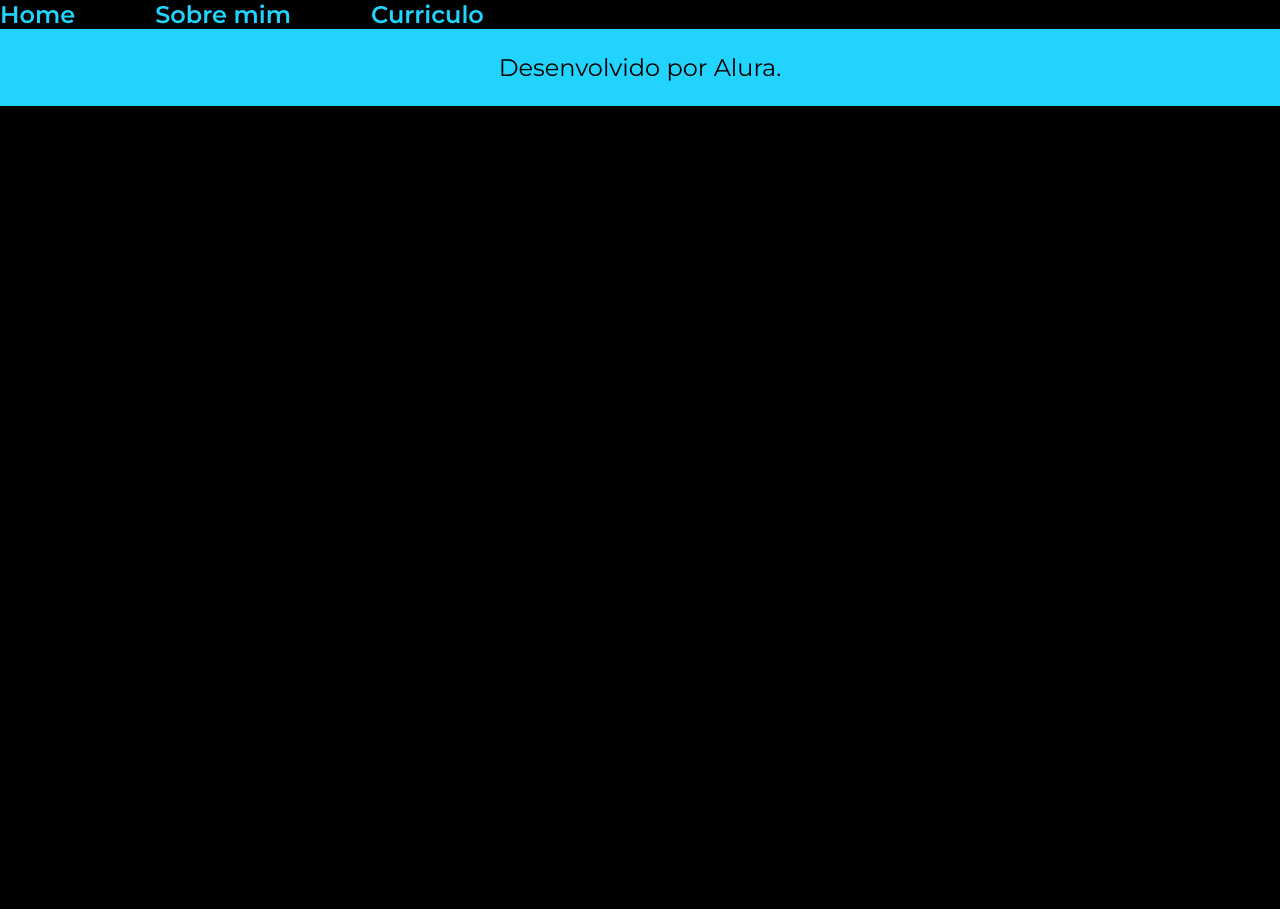
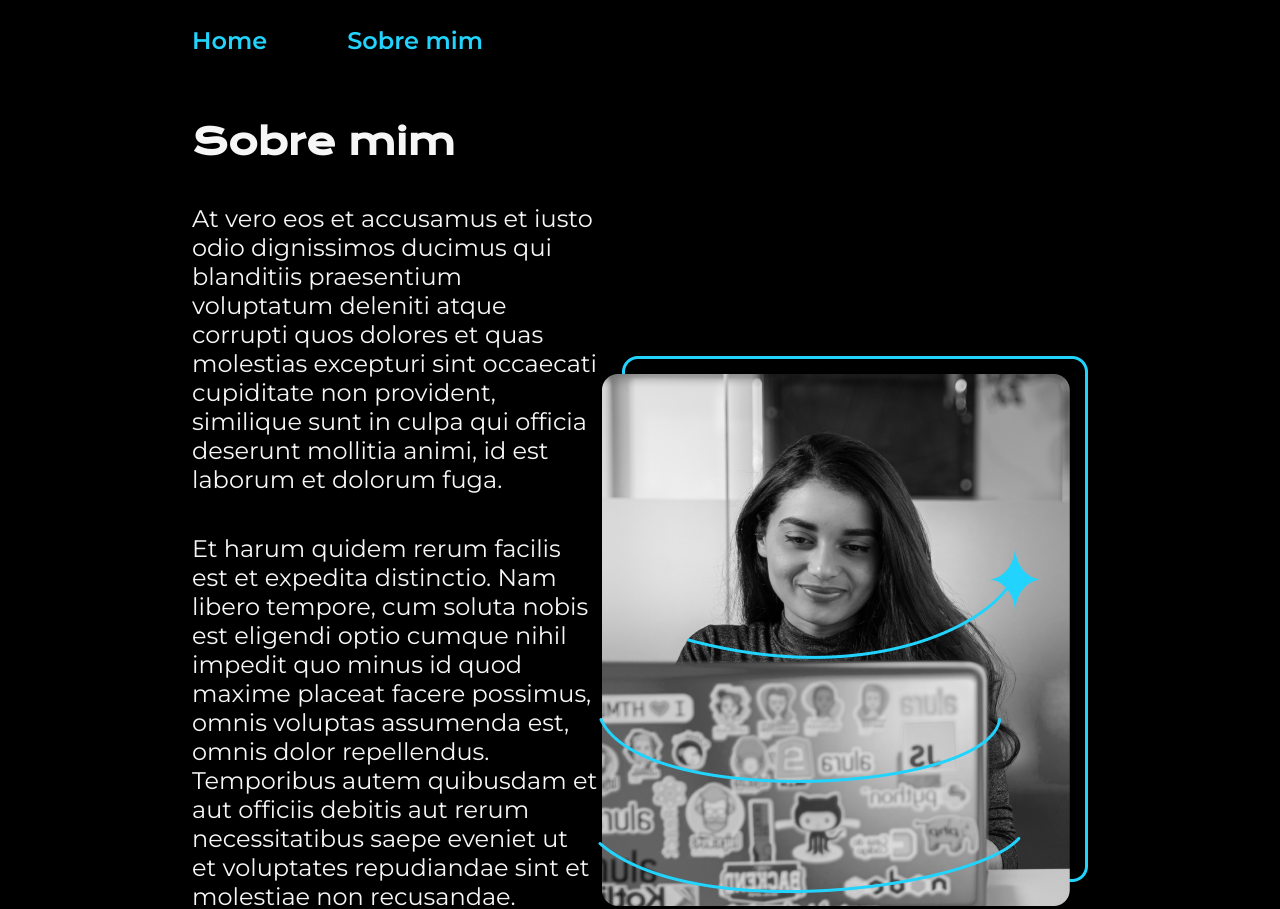
Before and after one commit to selenitye/portifolio-figma, a plain HTML site: page about.html in a window 1280 px wide. Shown: the top 909 px of the page. Before the commit the page ends 800 px from the top, so only its background shows below. Drawn offline with nearby package versions, Linux system fonts and the light colour scheme.

Commit message:
:arrow_up: Acrescentando arquivo

```diff
--- a/about.html
+++ b/about.html
@@ -7,14 +7,20 @@
     <link rel="stylesheet" href="./styles/style.css">
 </head>
 <body>
-    <header>
+    <header class="cabecalho">
        <nav class="cabecalho_menu">
            <a class="cabecalho_menu_link" href="index.html">Home</a>
            <a class="cabecalho_menu_link" href="about.html">Sobre mim</a>
-           <a class="cabecalho_menu_link" href="curriculo.html">Curriculo</a>
         </nav>
     </header>
-    <main></main>
+    <main class="apresentacao">
+        <section class="apresentacao__conteudo">
+            <h1 class="apresentacao__conteudo__titulo">Sobre mim</h1>
+            <p class="apresentacao__conteudo__texto">At vero eos et accusamus et iusto odio dignissimos ducimus qui blanditiis praesentium voluptatum deleniti atque corrupti quos dolores et quas molestias excepturi sint occaecati cupiditate non provident, similique sunt in culpa qui officia deserunt mollitia animi, id est laborum et dolorum fuga.</p>
+            <p class="apresentacao__conteudo__texto">Et harum quidem rerum facilis est et expedita distinctio. Nam libero tempore, cum soluta nobis est eligendi optio cumque nihil impedit quo minus id quod maxime placeat facere possimus, omnis voluptas assumenda est, omnis dolor repellendus. Temporibus autem quibusdam et aut officiis debitis aut rerum necessitatibus saepe eveniet ut et voluptates repudiandae sint et molestiae non recusandae. Itaque earum rerum hic tenetur a sapiente delectus, ut aut reiciendis voluptatibus maiores alias consequatur aut perferendis doloribus asperiores ipsum delis forum birol parela maxime infena. Excepteur sint occaecat cupidatat non.</p>
+        </section>
+        <img class="apresentacao_imagem" src="./assets/img.png" alt="Foto da Joana Santos programando">
+    </main>
     <footer class="rodape">
         <p>Desenvolvido por Alura.</p>
     </footer>
```
